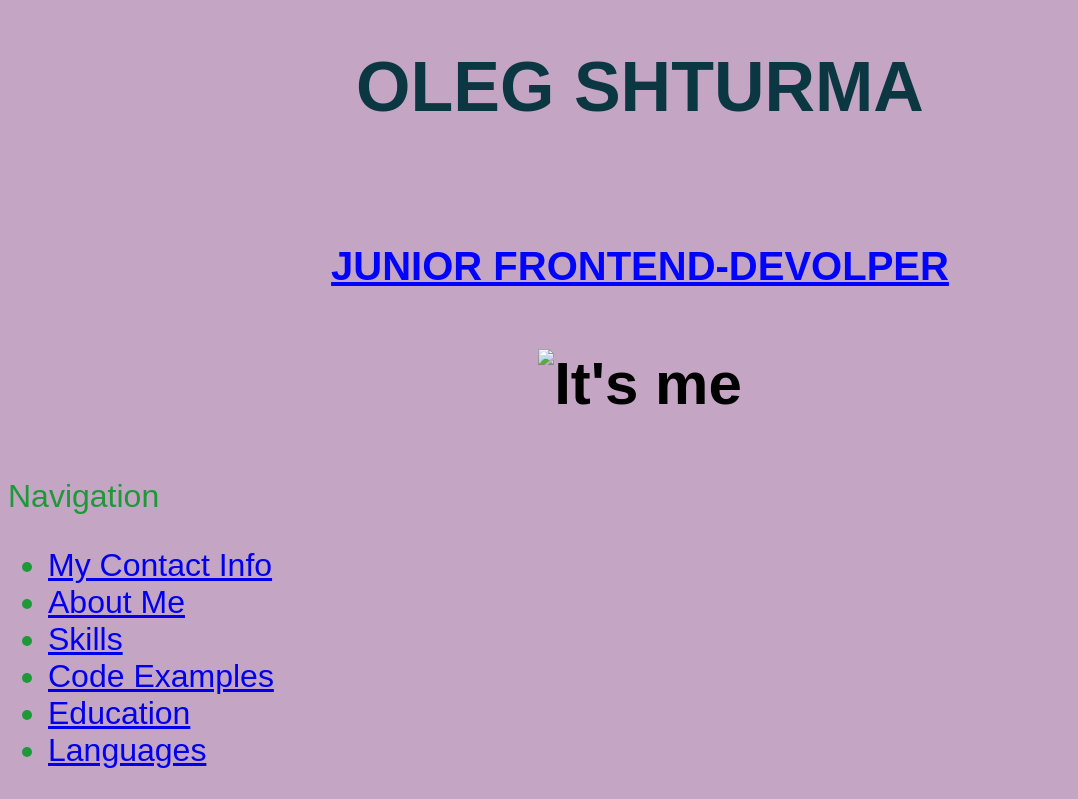
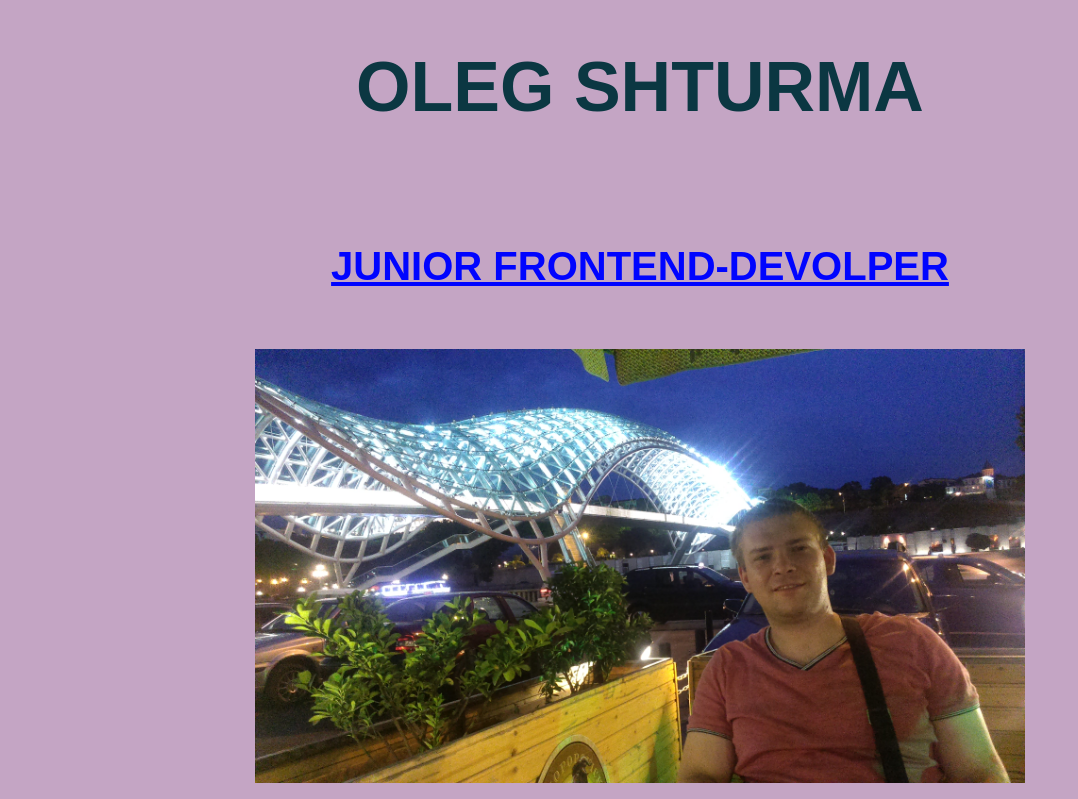
Before and after one commit to OlegShturma/rsschool-cv, a plain HTML site: page index.html in a window 1280 px wide. Shown: the top 799 px of the page, without its empty margins (0-1078 px from the left). Drawn offline with Linux system fonts and the light colour scheme.

Commit message:
head: new link img

```diff
--- a/index.html
+++ b/index.html
@@ -14,7 +14,7 @@
         <main class="junior">
             <h2>JUNIOR FRONTEND-DEVOLPER</h2>
             <figure>
-            <img src= "img/IMAG0679.jpg" width="65%"height="65%" alt= "It's me">
+            <img src= "https://raw.githubusercontent.com/OlegShturma/rsschool-cv/rsschool-cv-html/IMAG0679.jpg" width="65%"height="65%" alt= "It's me">
             </figure>
         </main>
         <nav class="nav" >
```
